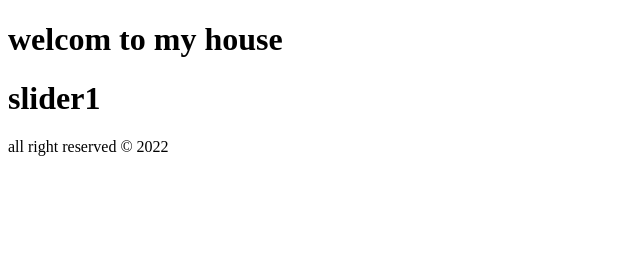
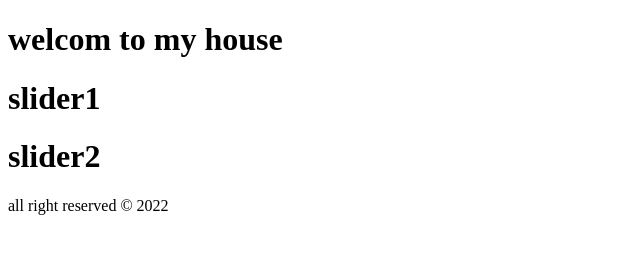
Before and after one commit to kazem2022/git-project-one, a plain HTML site: page index.html in a window 1280 px wide. Shown: the whole page, without its empty margins (0-640 px from the left). Drawn offline with Linux system fonts and the light colour scheme.

Commit message:
slider two added

```diff
--- a/index.html
+++ b/index.html
@@ -9,6 +9,8 @@
    <header>
       <strong><h1>welcom to my house</h1></strong>
       <h1>slider1</h1>
+      <h1>slider2</h1>
+
    </header>
     <footer>
       all right reserved © 2022
```
